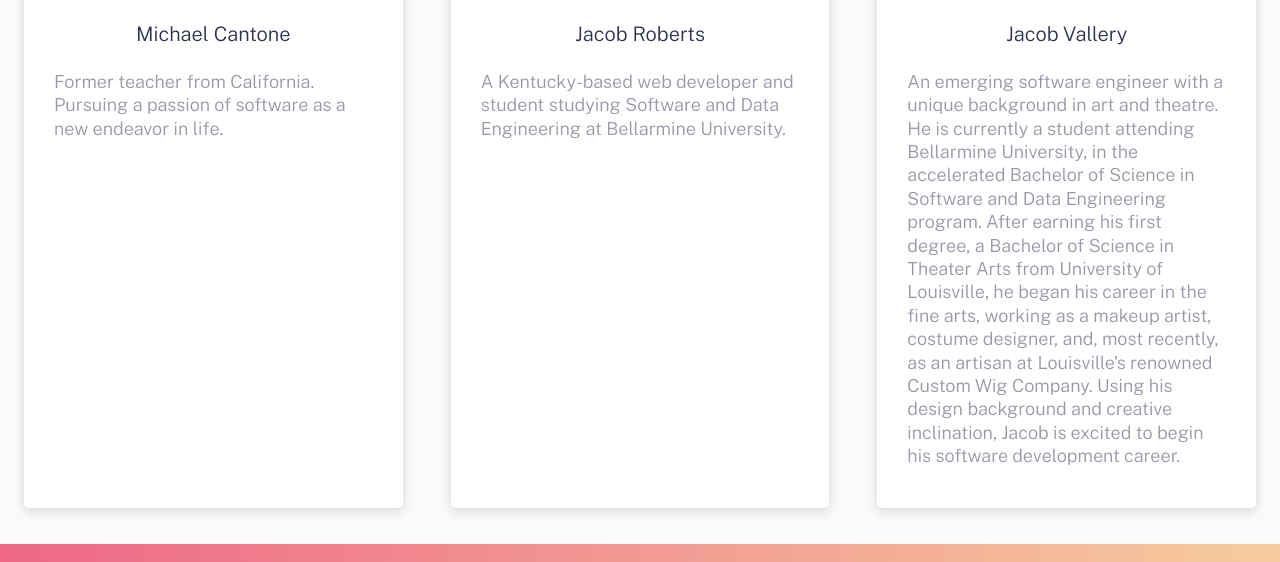
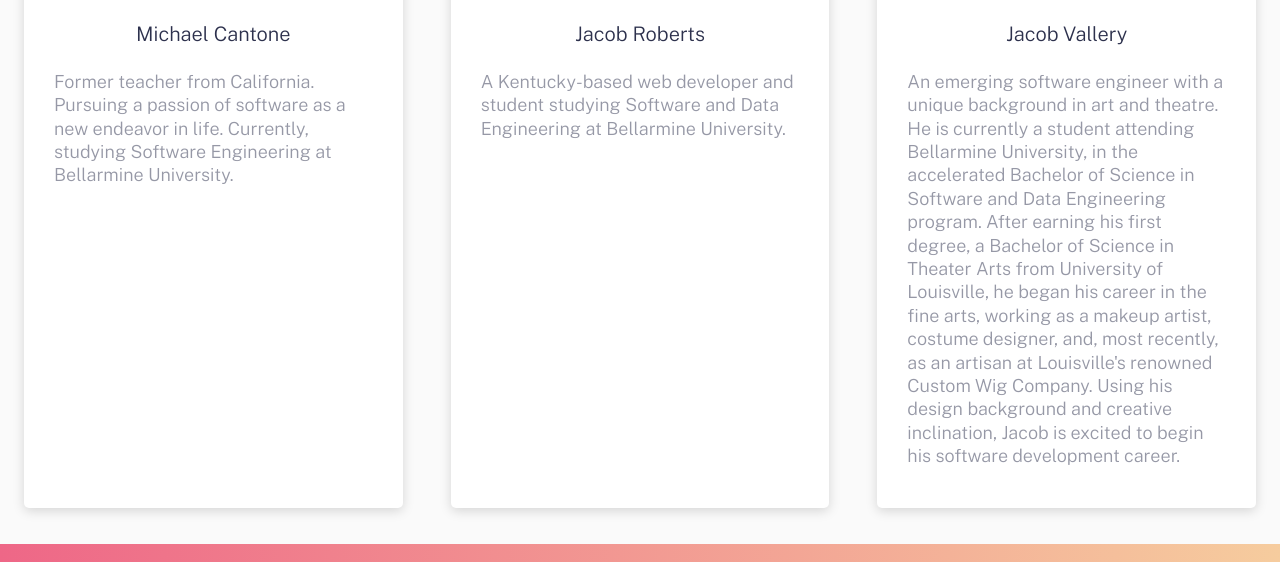
Before and after one commit to jacobrobertsdev/DevSquad, a plain HTML site: page index.html in a window 1280 px wide. Shown: the part 1834-2396 px from the top of the page. Drawn offline with nearby package versions, Linux system fonts and the light colour scheme.

Commit message:
edited Michael Cantone bio information in team section of index.HTML

```diff
--- a/index.html
+++ b/index.html
@@ -94,7 +94,7 @@
                     </div>
                     <div class = "teamText">
                         <div class = "name"><h3>Michael Cantone</h3></div>
-                        <div class = "biography">Former teacher from California. Pursuing a passion of software as a new endeavor in life.</div>
+                        <div class = "biography">Former teacher from California. Pursuing a passion of software as a new endeavor in life. Currently, studying Software Engineering at Bellarmine University.</div>
                     </div>
                 </div>
 
```
